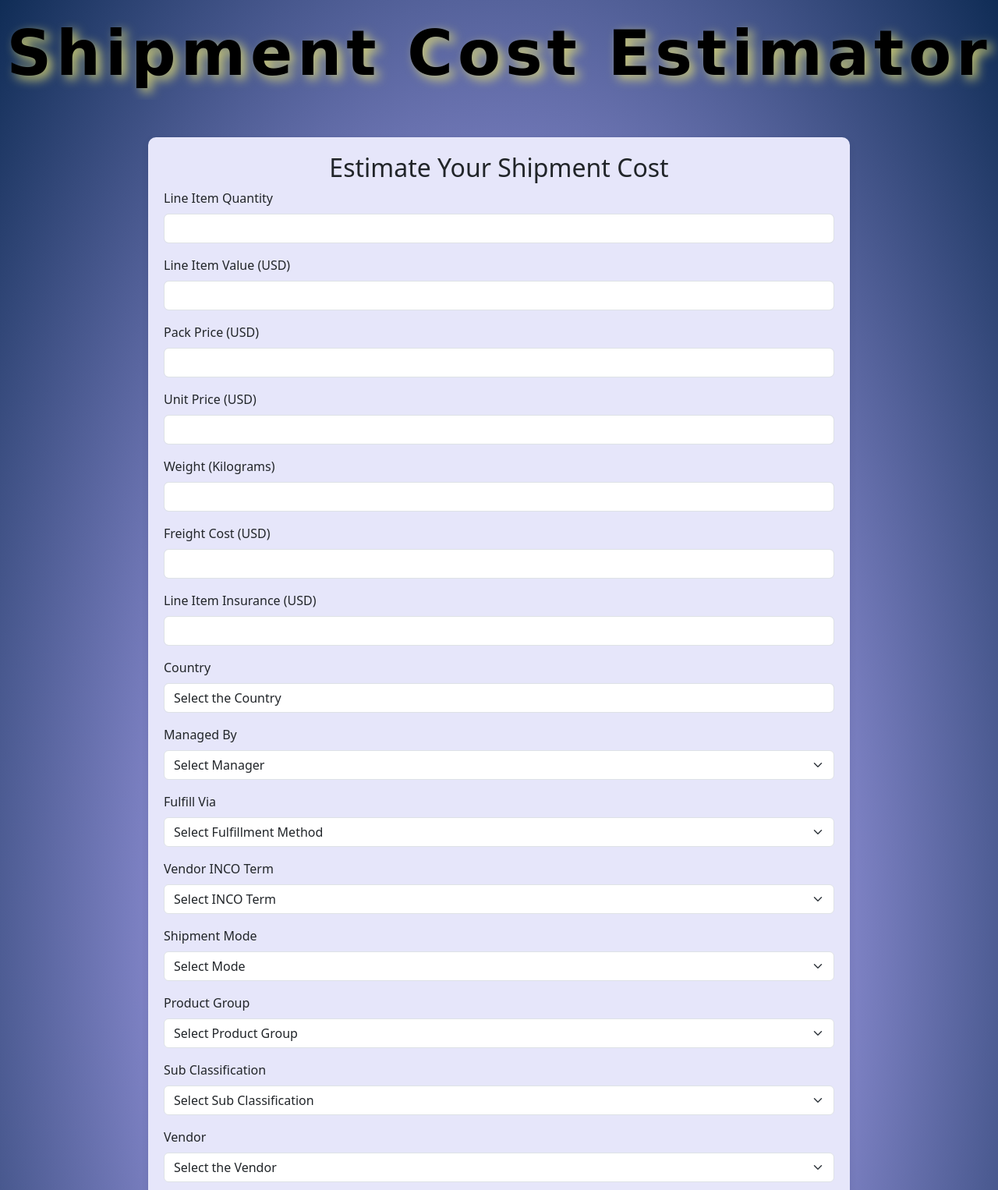
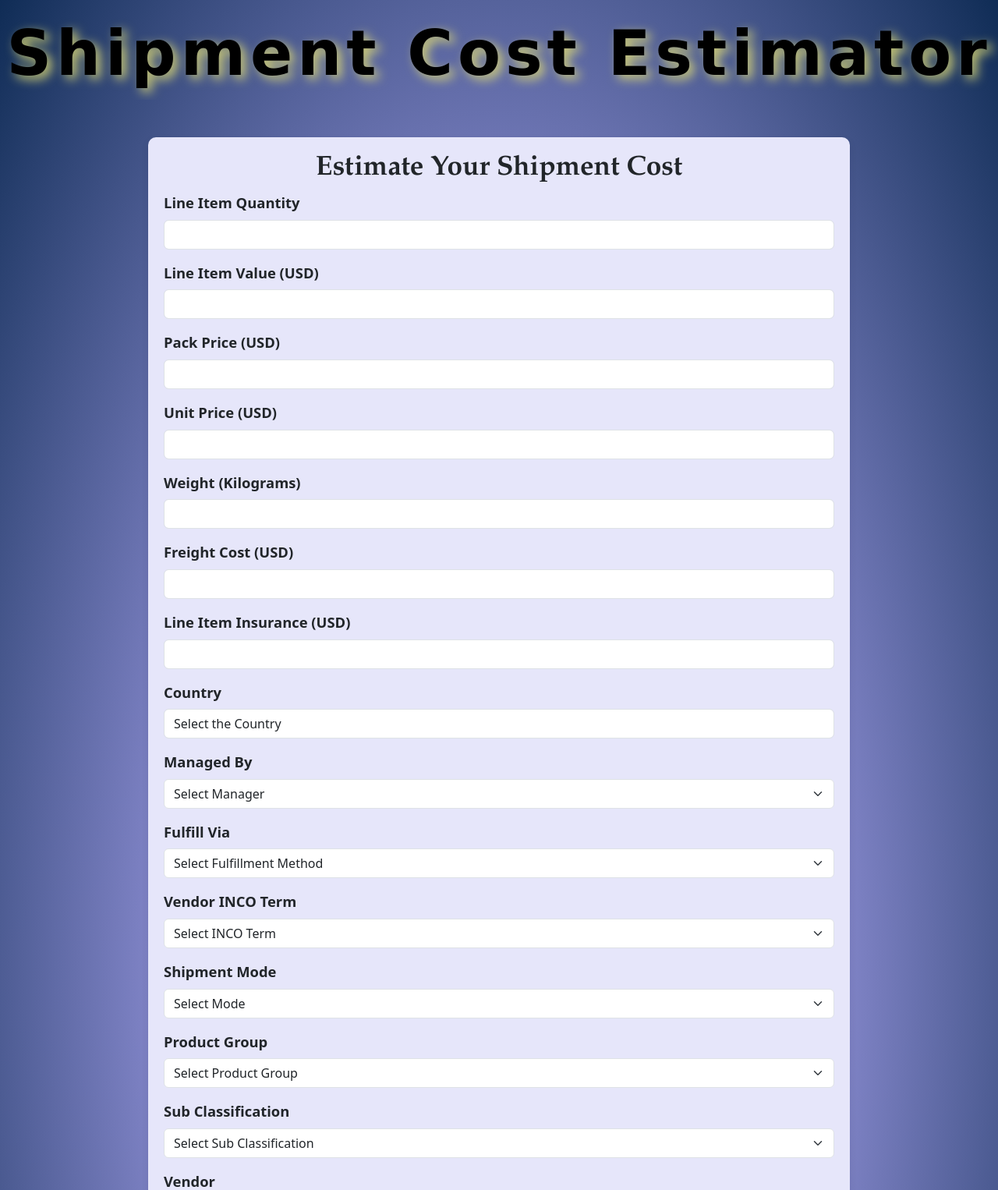
Before and after one commit to rashmiKumari03/Shipment-Price-Prediction, a FastAPI app: page /price-prediction in a window 1280 px wide. Shown: the part 62-1588 px from the top of the page at 78% size. Run offline with FastAPI, Linux system fonts and the light colour scheme; parts of the project's set-up code (start-up, migrations or seed data) failed here and were passed over.

Commit message:
update the price_prediction.html

```diff
--- a/templates/price_prediction.html
+++ b/templates/price_prediction.html
@@ -14,6 +14,12 @@
         body {
             background: radial-gradient(rgba(163, 156, 241, 0.9) 30%, rgb(10, 40, 80) 100%);
             overflow-x: hidden;
+        }
+
+        h2 {
+            font-size: 2.2rem;
+            font-weight: bold;
+            font-family: 'Garamond', serif;
         }
 
 
@@ -57,6 +63,13 @@
             box-shadow: 0px 4px 10px rgba(5, 20, 50, 0.1);
 
         }
+
+        .form-label {
+            font-weight: bold;
+            font-size: 1.15rem;
+
+        }
+
 
 
         .navbar-brand {
@@ -823,8 +836,8 @@
             <label class="form-label">First Line Designation</label>
             <select name="first_line_designation" class="form-select" required>
                 <option selected disabled>Select Designation</option>
-                <option value="1">Yes</option>
-                <option value="0">No</option>
+                <option value="Yes">Yes</option>
+                <option value="No">No</option>
             </select>
         </div>
 
```
